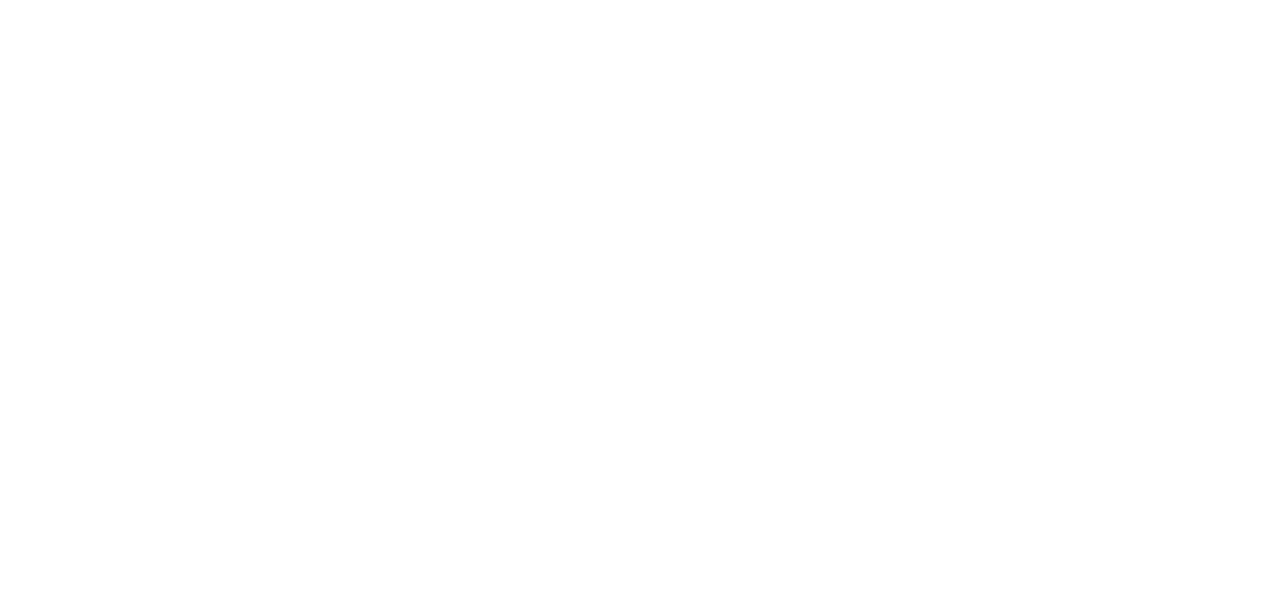
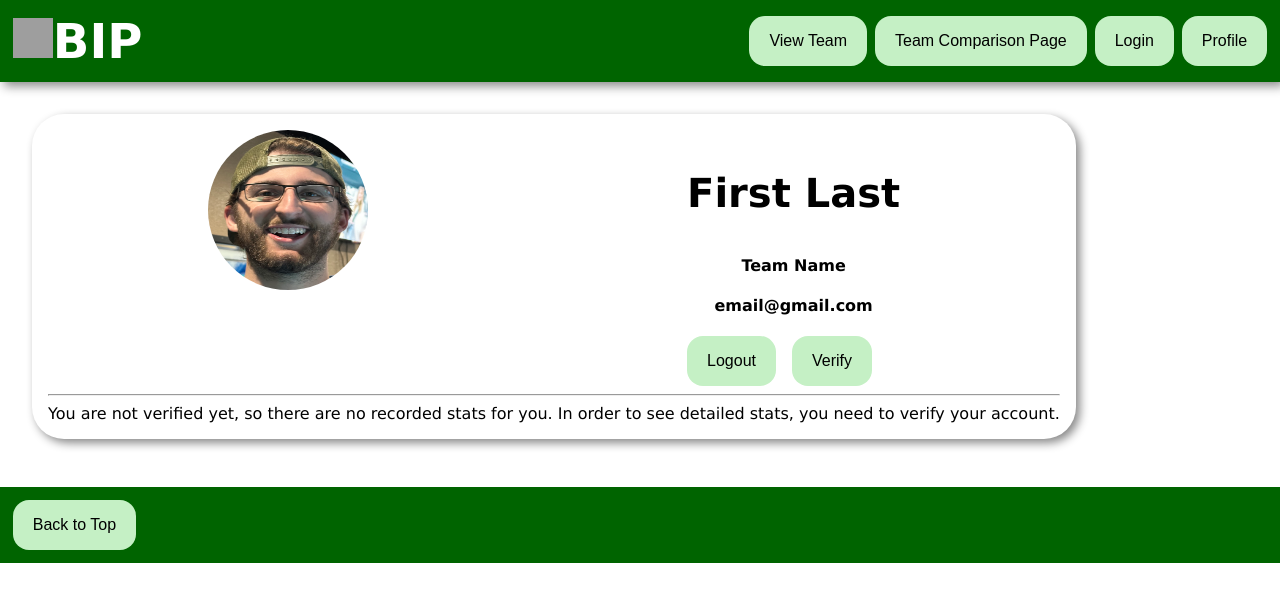
Before and after one commit to LaurenIsLearning/BIP, a React (Vite) app in the folder frontend/: page /Profile in a window 1280 px wide. Before the commit this address had no page. Shown: the top 602 px of the page. Built offline with nearby package versions, Linux system fonts and the light colour scheme; grey boxes are pictures that could not be loaded.

Commit message:
login should work

```diff
--- a/frontend/src/App.tsx
+++ b/frontend/src/App.tsx
@@ -4,6 +4,7 @@ import ComparisonPage from "./pages/ComparisonPage";
 import AdminPage from "./pages/AdminPage.tsx";
 import StatsPage from "./pages/StatsPage.tsx";
 import LoginPage from "./pages/LoginPage.tsx";
+import ProfilePage from "./pages/ProfilePage.tsx";
 import "./App.css";
 
 function App() {
@@ -17,6 +18,7 @@ function App() {
       <Route path="/Admin" element={<AdminPage />} />
       <Route path="/Stats/:teamId?" element={<StatsPage />} />
       <Route path="/Login" element={<LoginPage />} />
+      <Route path="/Profile" element={<ProfilePage />} />
     </Routes>
   );
 }
--- /dev/null
+++ b/frontend/src/components/AuthContext.tsx
@@ -0,0 +1,69 @@
+import { createContext, useReducer, useEffect} from "react";
+import type { ReactNode, Dispatch } from "react";
+
+// Define the shape of your user data
+export interface User {
+    _id?: string;
+    email?: string;
+    token?: string;
+    // add any other fields your app uses
+}
+
+// Define the shape of your auth state
+interface AuthState {
+    user: User | null;
+}
+
+// Define reducer action types
+type AuthAction =
+    | { type: "LOGIN"; payload: User }
+    | { type: "LOGOUT" };
+
+// Context type (what you provide in value)
+interface AuthContextType extends AuthState {
+    dispatch: Dispatch<AuthAction>;
+}
+
+// Create context with a default value of null
+export const AuthContext = createContext<AuthContextType | null>(null);
+
+// Reducer
+const authReducer = (state: AuthState, action: AuthAction): AuthState => {
+    switch (action.type) {
+        case "LOGIN":
+            return { user: action.payload };
+        case "LOGOUT":
+            return { user: null };
+        default:
+            return state;
+    }
+};
+
+// Provider props type
+interface ProviderProps {
+    children: ReactNode;
+}
+
+export const AuthContextProvider = ({ children }: ProviderProps) => {
+    const [state, dispatch] = useReducer(authReducer, {
+        user: null,
+    });
+
+    useEffect(() => {
+        const storedUser = localStorage.getItem("user");
+        if (storedUser) {
+            dispatch({
+                type: "LOGIN",
+                payload: JSON.parse(storedUser) as User,
+            });
+        }
+    }, []);
+
+    return (
+        <AuthContext.Provider value={{ ...state, dispatch }}>
+            {children}
+        </AuthContext.Provider>
+    );
+};
+
+export default AuthContext
--- a/frontend/src/components/NavBar.tsx
+++ b/frontend/src/components/NavBar.tsx
@@ -1,8 +1,11 @@
 import logo from "../ball15.png";
 import { Link } from "react-router-dom";
 import styles from "../style/NavBar.module.css";
+import { useContext } from 'react';
+import AuthContext from './AuthContext.jsx';
 
 function NavBar() {
+
   return (
     <>
       <nav>
@@ -13,15 +16,22 @@ function NavBar() {
           </Link>
         </section>
         <section className={styles.nav_right}>
-          <button className="button_light">
-            <Link to={"/Stats"}>View Team</Link>
-          </button>
-          <button className="button_light">
-            <Link to={"/Comparison"}>Team Comparison Page</Link>
-          </button>
-          <button className="button_light">
-            <Link to={"/Login"}>Login</Link>
-          </button>
+          <Link to={"/Stats"}>
+            <button className="button_light">View Team</button>
+          </Link>
+          <Link to={"/Comparison"}>
+              <button className="button_light">Team Comparison Page</button>
+          </Link>
+          {(
+            <Link to={"/Login"}>
+              <button className="button_light">Login</button>
+            </Link>
+          )}
+          { (
+            <Link to={"/Profile"}>
+              <button className="button_light">Profile</button>
+            </Link>
+          )}
         </section>
       </nav>
     </>
--- a/frontend/src/components/ProfileCard.tsx
+++ b/frontend/src/components/ProfileCard.tsx
@@ -2,11 +2,13 @@ import { useState } from "react";
 import image from "../assets/ryan_temp_image.jpeg";
 import VerificationForm from "./VerificationForm.tsx";
 import styles from "../style/ProfileCard.module.css";
+import { useNavigate } from "react-router-dom";
 
 
 function ProfileCard () {
     const [verified, setVerified] = useState(false);
     const [showPopup, setShowPopup] = useState(false);
+    const navigate = useNavigate();
 
     // This funtionallity will be changed later
     const toggleVerified = () => {
@@ -20,6 +22,17 @@ function ProfileCard () {
 
     function togglePopup() {
       setShowPopup(!showPopup);
+    }
+
+    const logout = () => {
+        // remove user from storage
+        localStorage.removeItem('user')
+
+        // dispatch logout action
+        // dispatch({ type: 'LOGOUT' })
+
+        // Go to the Home page
+        navigate('/');
     }
 
     return (
@@ -38,7 +51,7 @@ function ProfileCard () {
                     <h4>Team Name</h4>
                     <h4>email@gmail.com</h4>
                     <section className={styles.btn_section}>
-                        <button className="button_light">Logout</button>
+                        <button className="button_light" onClick={logout}>Logout</button>
                         {/* CHANGE THESE BUTTONS' FUNCTIONALITY LATER!!!!*/}
                         {!verified && <button className="button_light" onClick={toggleVerified}>Verify</button>}
                         {verified && <button className="button_light" onClick={toggleVerified}>Remove Verification</button>}
```
